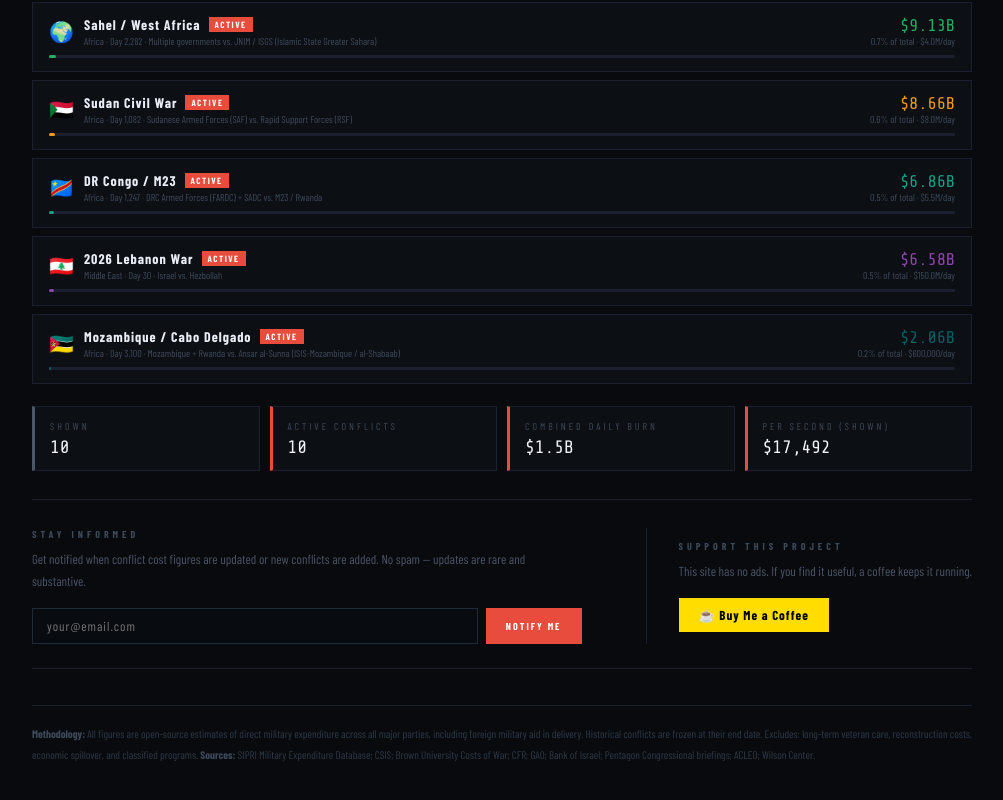
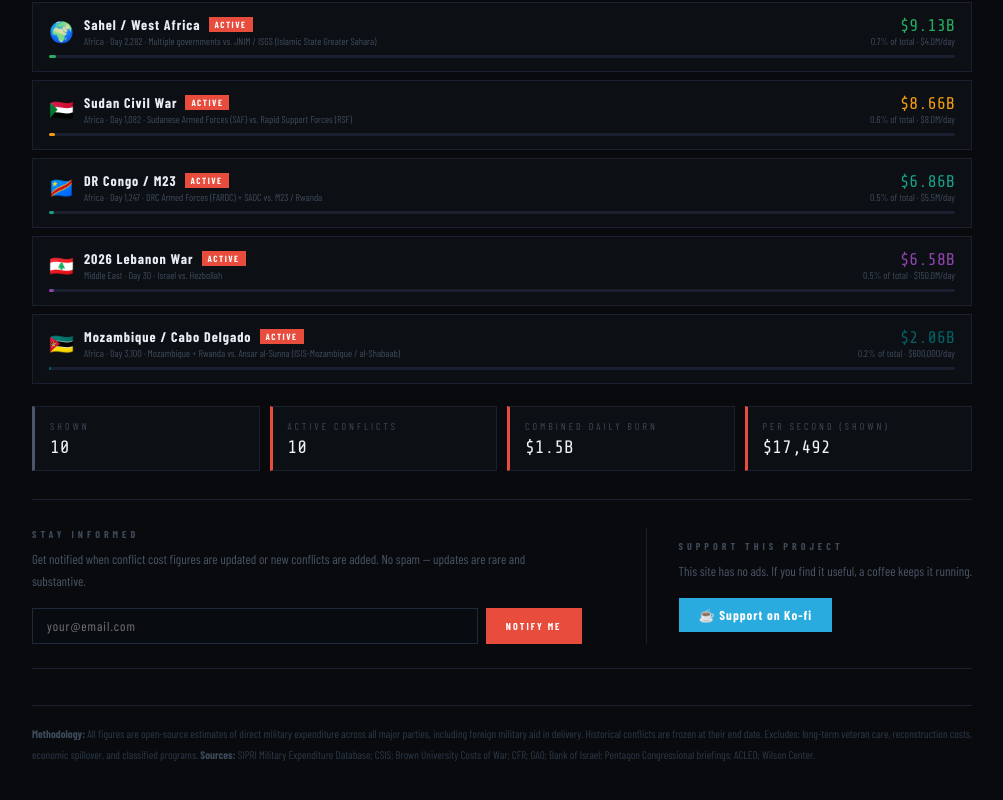
Before and after one commit to weseisses/conflict-tracker, a Next.js app: page / in a window 1280 px wide. Shown: the part 852-1652 px from the top of the page, without its empty margins (138-1141 px from the left). Built offline with nearby package versions, Linux system fonts and the light colour scheme; a web font is replaced by a local one.

Commit message:
Add Ko-fi support button alongside email capture

```diff
--- a/components/EmailCapture.tsx
+++ b/components/EmailCapture.tsx
@@ -3,7 +3,7 @@
 import { useState } from "react";
 
 const BUTTONDOWN_USERNAME = "conflictcost";
-const BMC_USERNAME = "conflictcost";
+const KOFI_USERNAME = "conflictcost";
 
 type State = "idle" | "loading" | "success" | "error";
 
@@ -132,15 +132,15 @@ export default function EmailCapture() {
           This site has no ads. If you find it useful, a coffee keeps it running.
         </p>
         <a
-          href={`https://www.buymeacoffee.com/${BMC_USERNAME}`}
+          href={`https://ko-fi.com/${KOFI_USERNAME}`}
           target="_blank"
           rel="noopener noreferrer"
           style={{
             display: "inline-flex",
             alignItems: "center",
             gap: 8,
-            background: "#FFDD00",
-            color: "#000",
+            background: "#29ABE0",
+            color: "#fff",
             fontSize: 13,
             fontWeight: 700,
             fontFamily: "'Barlow Condensed', sans-serif",
@@ -154,7 +154,7 @@ export default function EmailCapture() {
           onMouseEnter={e => (e.currentTarget.style.opacity = "0.85")}
           onMouseLeave={e => (e.currentTarget.style.opacity = "1")}
         >
-          ☕ Buy Me a Coffee
+          ☕ Support on Ko-fi
         </a>
       </div>
 
```
